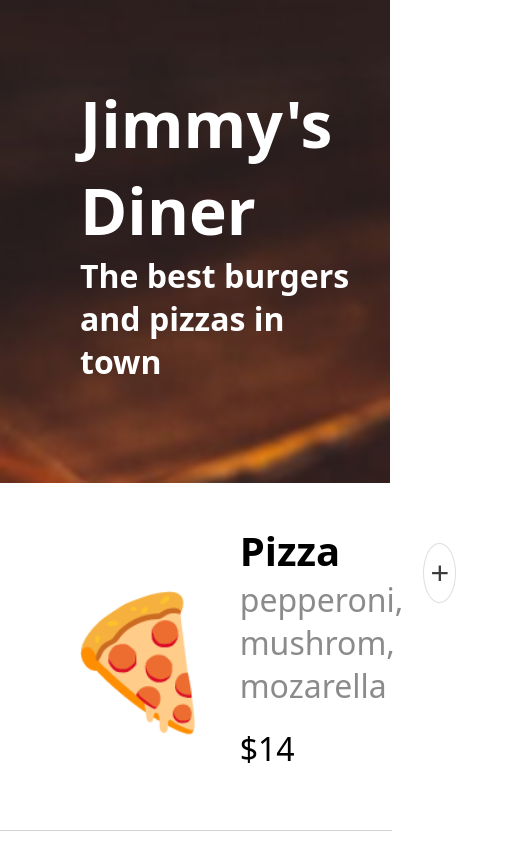
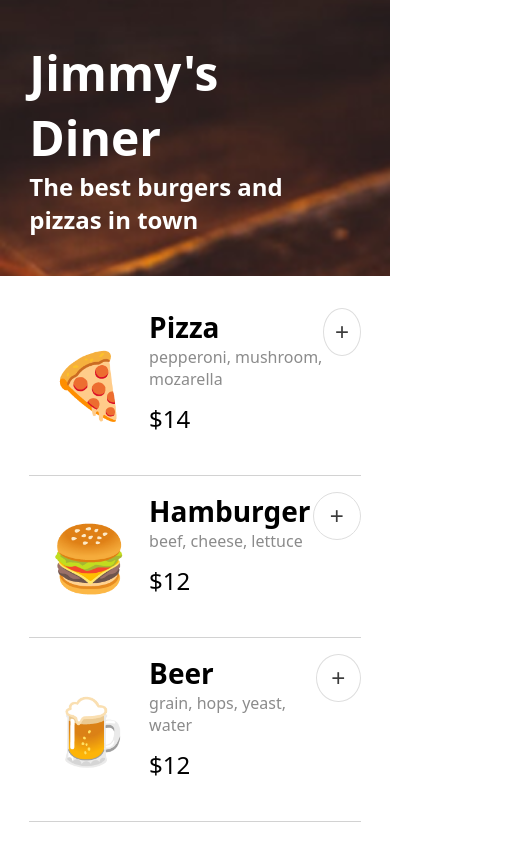
Before and after one commit to rauldevelops/restaurant-ordering-app, a plain HTML site: page index.html in a window 390 px wide. Shown: the top 844 px of the page, 523 px wide, since content can reach past the window. Drawn offline with Linux system fonts and the light colour scheme; a web font is replaced by a local one.

Commit message:
Adjusted CSS for responsiveness

```diff
--- a/data.js
+++ b/data.js
@@ -1,7 +1,7 @@
 export const menuArray = [
     {
         name: "Pizza",
-        ingredients: ["pepperoni", "mushrom", "mozarella"],
+        ingredients: ["pepperoni", "mushroom", "mozarella"],
         id: 0,
         price: 14,
         emoji: "🍕"
--- a/index.css
+++ b/index.css
@@ -1,65 +1,70 @@
+*, *::before, *::after {
+    box-sizing: border-box;
+}
+
+html,
 body {
     margin: 0;
     font-family: 'Smythe',
     system-ui,
     -apple-system,
     sans-serif;
-    font-size: 1rem;
+}
+
+.container {
+    width: 85%;
+    max-width: 600px;
+    margin: 0 auto;
 }
 
 header {
     background-image: url(/media/jimmys-diner-header-background-burger.png);
     background-size: cover;
-    padding: 80px 40px 100px 80px;
+    padding: 2.5em 0;
     color: #fff;
 }
 
 h1 {
     margin: 0;
     padding: 0;
-    font-size: 4rem;
+    font-size: 3rem;
 }
 
 h2 {
     margin: 0;
     padding: 0;
-    font-size: 2rem;
+    font-size: 1.5rem;
 }
 
 h3 {
     margin: 0;
     padding: 0;
-    font-size: 2.5rem;
+    font-size: 1.75rem;
 }
 
 main {
     position: relative;
+    padding-top: 1em;
 }
 
-.menu {
-    display: flex;
-    flex-direction: column;
-    align-items: space-between;
-    justify-content: center;;
-}
 
 .menu-item {
     display: flex;
     justify-content: space-between;
     align-items: center;
     border-bottom: 1px solid #d2d2d2;
-    width: 80%;
     margin: 0 auto;
-    padding: 40px;
+    padding: 1em 0;
+    overflow-x: hidden;
 }
 
 .menu-emoji {
-    font-size: 8rem;
+    font-size: 4rem;
     padding: 20px
 }
 
 .menu-details {
-    font-size: 2em;
+    font-size: 1.5rem;
     margin-right: auto;
 }
 
@@ -68,23 +73,24 @@ main {
 }
 
 .menu-ingredients {
+    font-size: 1rem;
     margin: 0;
     color: #8b8b8b;
 }
 
 .menu-price {
     padding: 0;
-    margin: 20px 0;
+    margin-top: 0.5em;
 }
 
 .add-btn {
     align-self: start;
     justify-self: end;
-    margin: 20px;
+
     border-radius: 50%;
-    width: 60px;
-    height: 60px;
-    font-size: 2rem;
+    width: 2em;
+    height: 2em;
+    font-size: 1.5rem;
     border: 1px solid #dedede;
     color: #3c3c3c;
     background-color: #fff;
@@ -95,13 +101,11 @@ main {
     flex-direction: column;
     justify-content: center;
     align-items: space-between;
-    padding: 80px;
-    margin: 0 auto;
-    width: 80%;
+    margin: 1.5em auto;
 }
 
 .order-title {
-    margin: 0 auto;
+    margin: 0 auto 1em auto;
 }
 
 .order-item {
@@ -109,7 +113,7 @@ main {
     justify-content: space-between;
     width: 100%;
     padding: 0;
-    margin: 0 auto;
+    margin: 0.25em auto;
 }
 
 .remove-btn {
@@ -133,12 +137,12 @@ main {
 
 .place-order-btn {
     width: 100%;
-    padding: 20px 0;
+    padding: .75em 0;
     font-size: 1.5em;
     background-color: #16DB99;
     color: #fff;
     border: none;
-    margin: 40px auto 0 auto;
+    margin: 0.5em auto 0 auto;
 }
 
 .modal {
@@ -151,7 +155,7 @@ main {
     bottom: 0;
     right: 0;
     margin: auto;
-    height: 600px;
+    height: 55%;
     width: 80%;
     max-width: 800px;
     box-shadow: 0 0 2000px black;
@@ -159,14 +163,14 @@ main {
 
 .form-title {
     text-align: center;
-    font-size: 3rem;
+    font-size: 2rem;
 
 }
 
 input {
-    font-size: 2rem;
-    padding: 20px;
-    margin: 20px 0;
+    font-size: 1rem;
+    padding: 0.5em;
+    margin: 0;
 }
 
 form {
@@ -174,6 +178,7 @@ form {
     flex-direction: column;
     margin: auto;
     width: 80%;
+    gap: 1em;
 }
 
 .hidden {
--- a/index.html
+++ b/index.html
@@ -12,10 +12,13 @@
     </head>
     <body>
         <header>
+            <div class="container">
                 <h1>Jimmy's Diner</h1>
                 <h2>The best burgers and pizzas in town</h2>
+            </div>
         </header>
         <main>
+            <div class="container">
                 <div class="menu" id="menu">
                     <!-- Menu items will be dynamically inserted here -->
                 </div>
@@ -30,6 +33,7 @@
                     </div>
                     <button class="place-order-btn" id="complete-order-btn">Complete Order</button>
                 </div>
+            </div>
         </main>
         <div class="modal hidden" id="modal">
             <form class="payment-form" id="payment-form">
```
Lines whose indentation alone changed are shown as unchanged.
